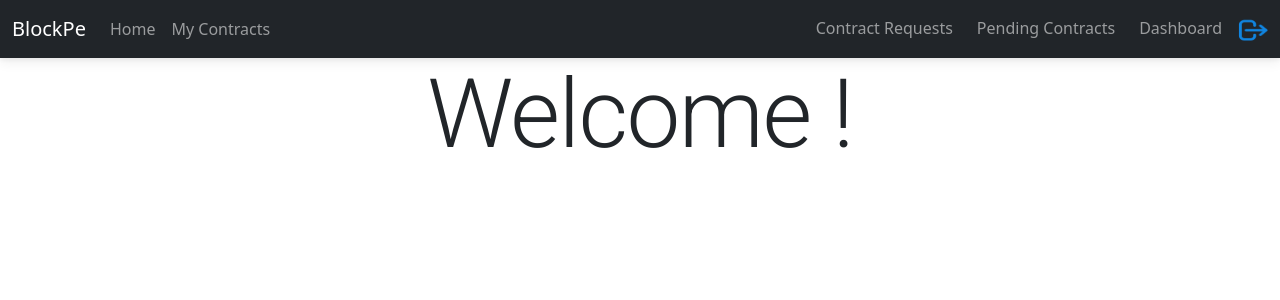
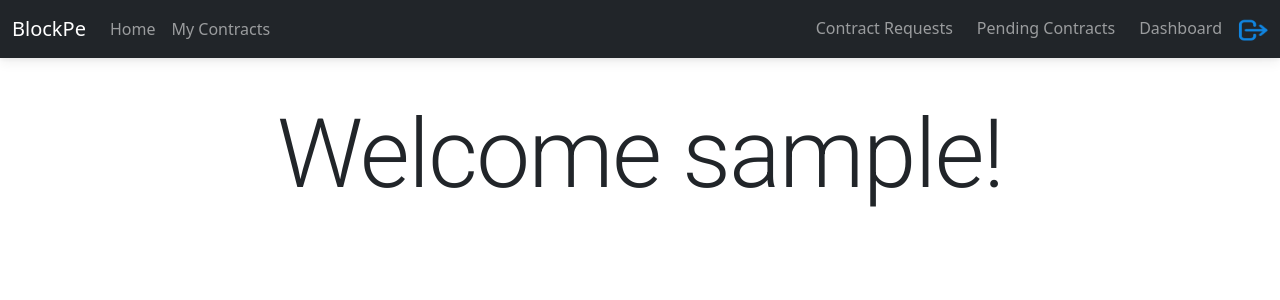
Before and after one commit to ChinmayPillai/Blockchain-Cross_Border_Contractual_Payments, a React (Vite) app in the folder Client/: page /dashboard in a window 1280 px wide. Shown: the top 300 px of the page. Built offline with nearby package versions, Linux system fonts and the light colour scheme; no server answers; sample sign-in values are in the browser's storage.

Commit message:
Update Dahsboard

```diff
--- a/Client/src/components/Dashboard/Dashboard.jsx
+++ b/Client/src/components/Dashboard/Dashboard.jsx
@@ -1,10 +1,52 @@
-import { Typography } from "@mui/material";
+import { Typography, Container } from "@mui/material";
+import { useEffect, useState } from "react";
+import axios from "axios";
+import { dashboardUrlBase } from "../../Util/apiUrls";
 
 export default function Dashboard() {
-    const user = localStorage.getItem("user");
+    const user = localStorage.getItem("username");
+
+    if(!user){
+        location.href = "/login"
+    }
+
+    const [userAsset, setUserAsset] = useState(null);
+
+    const url = dashboardUrlBase + user;
+
+    useEffect(() => {
+        axios.get(url)
+        .then((response) => setUserAsset(response.data))
+        .catch((error) => console.error(error));
+    }, [user]);
+
+
+
     return (
-        <div>
-            <Typography variant="h1" align="center">Welcome {user}!</Typography>
-        </div>
-    )
+        <Container sx={{ mb: 7, mt: 5, minHeight: "100vh" }}>
+            <Typography variant="h1" align="center">
+                Welcome {user}!
+            </Typography>
+
+            {userAsset && (
+                <div style={{ textAlign: "center", marginTop: "2rem" }}>
+                    <Typography variant="h4" style={{ marginBottom: "1rem" }}>
+                        Username: <strong>{userAsset.username}</strong>
+                    </Typography>
+                    <Typography variant="h4" style={{ marginBottom: "1rem" }}>
+                        Name: <strong>{userAsset.name}</strong>
+                    </Typography>
+                    <Typography variant="h4" style={{ marginBottom: "1rem" }}>
+                        Bank Account No: <strong>{userAsset.bankAccountNo}</strong>
+                    </Typography>
+                    <Typography variant="h4" style={{ marginBottom: "1rem" }}>
+                        Central Bank: <strong>{userAsset.centralBankID}</strong>
+                    </Typography>
+                    <Typography variant="h4" style={{ marginBottom: "1rem" }}>
+                        Company: <strong>{userAsset.company}</strong>
+                    </Typography>
+                </div>
+            )}
+        </Container>
+    );
 }
```
